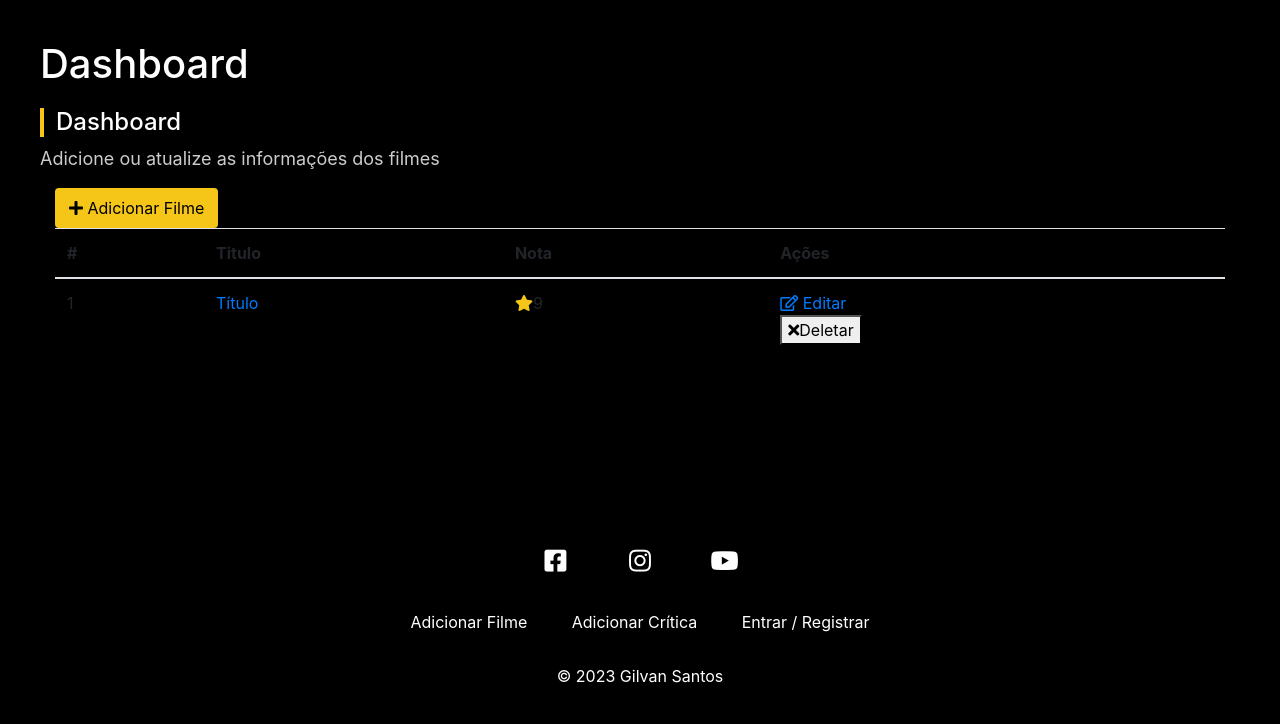
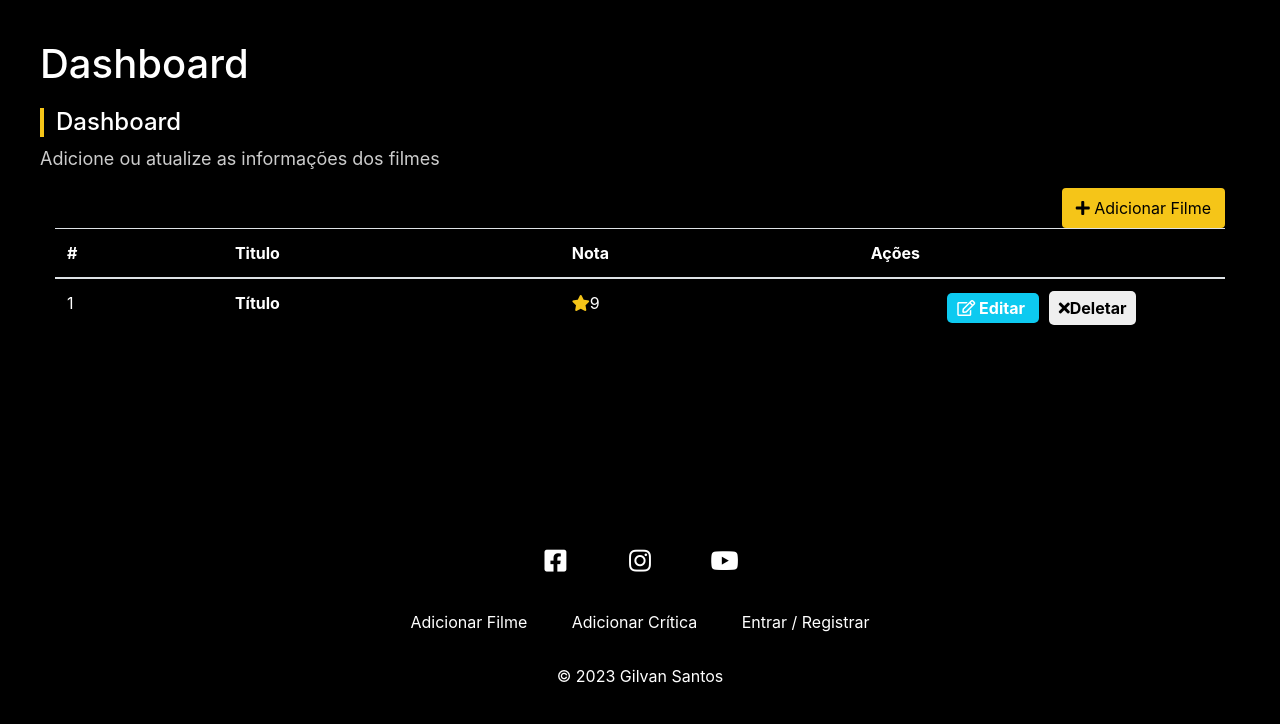
Before and after one commit to gilvanst/movielovers, a PHP site: page /dashboard.php in a window 1280 px wide. Shown: the part 76-800 px from the top of the page. Run offline with PHP 8.4, Linux system fonts and the light colour scheme; some libraries are stand-ins or nearby versions.

Commit message:
css da dashboard

```diff
--- a/css/style.css
+++ b/css/style.css
@@ -231,6 +231,62 @@
     padding-top: 7px;
 }
 
+/* dashboard */
+
+#add-movie-container {
+
+    text-align: right;
+}
+
+#movies-dashboard .table{
+    color: #FFF;
+}
+
+#movies-dashboard .table .th {
+    border-top: none;
+
+}
+
+#movies-dashboard .table .tr {
+    padding: 15px 0;
+}
+
+.table-movie-title {
+    color: #FFF;
+    font-weight: bold;
+    transition: .5s;
+}
+
+.table-movie-title:hover {
+    color: #F5C518;
+
+}
+
+.actions-column {
+    max-width: 75px;
+    text-align: center;
+
+}
+
+.actions-column form {
+    display: inline-block;
+}
+
+.edit-btn,
+.delete-btn {
+    padding: 5px 10px;
+    border-radius: 5px;
+    margin: 0 5px;
+    font-weight: bold;
+    transition: .5s;
+    border: none;
+
+}
+
+.edit-btn {
+    background-color: #0DCAF0;
+    color: #FFF;
+}
 /*footer*/
 
 #footer {
```
